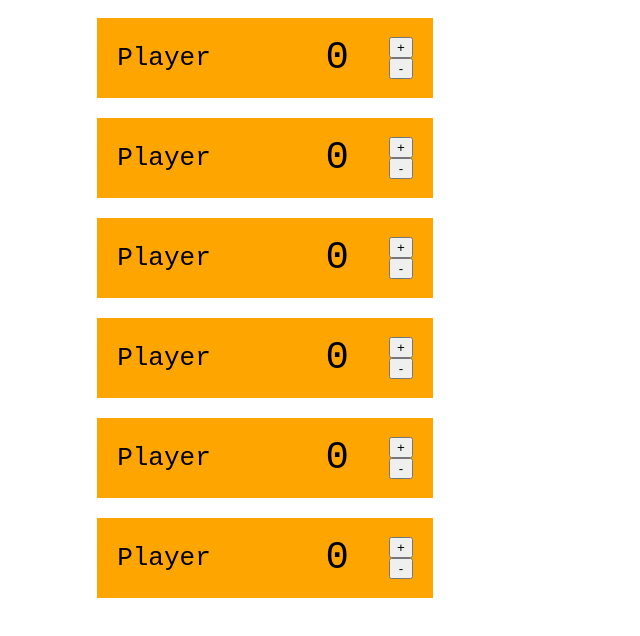
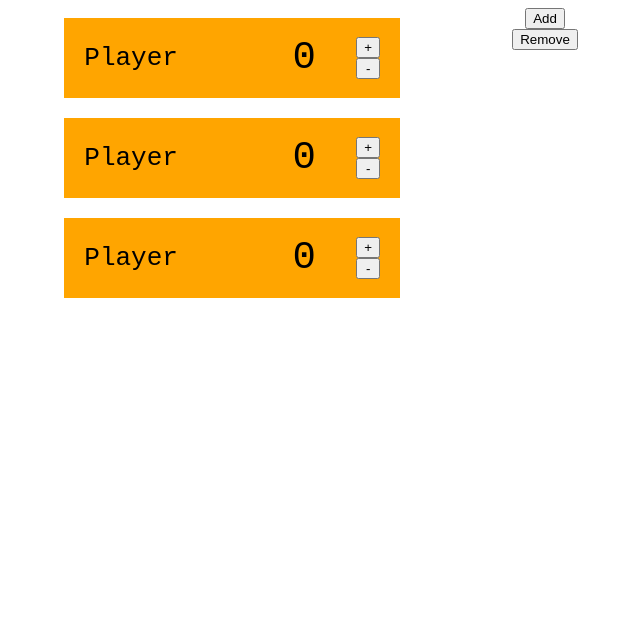
Before and after one commit to OriolOr/CatanCounter, a React app in the folder frontweb/: page / in a window 1280 px wide. Shown: the top 636 px of the page, without its empty margins (383-1023 px from the left). Built offline with nearby package versions, Linux system fonts and the light colour scheme.

Commit message:
add buttons

```diff
--- a/frontweb/src/components/board/board.styles.css
+++ b/frontweb/src/components/board/board.styles.css
@@ -5,3 +5,16 @@
   width: 35rem;
   min-width: 25rem;
 }
+
+
+.addButtonContainer{
+  display: flex;
+  border-radius: 1em;
+  border: solid 0px;
+  flex-direction: column;
+  align-items: center;
+}
+
+.addButtonContainer{
+
+}
--- a/frontweb/src/components/board/board.tsx
+++ b/frontweb/src/components/board/board.tsx
@@ -1,18 +1,36 @@
-import React from "react";
+import React, { useState } from "react";
 import "./board.styles.css";
 import Card from "../card/card";
 
 const Board: React.FC = () => {
+
+  const [playerList, setPlayer] = useState([]);
   return (
-    <div className="boardContainer">
-      <Card />
-      <Card />
-      <Card />
-      <Card />
-      <Card />
-      <Card />
-    </div>
+    <React.Fragment>
+      <div className="boardContainer">
+        <Card />
+        <Card />
+        <Card />
+
+      </div>
+      <div className ="addButtonContainer">
+        <button onClick={AddPlayer}>Add</button>
+        <button onClick={RemovePlayer}>Remove</button>
+
+      </div>
+    </React.Fragment>
+
+
   );
+
+  function AddPlayer(){
+    console.log("AddPlayer")
+  }
+
+  function RemovePlayer(){
+    console.log("RemvovePlayerer")
+  }
+
 };
 
 export default Board;
```
